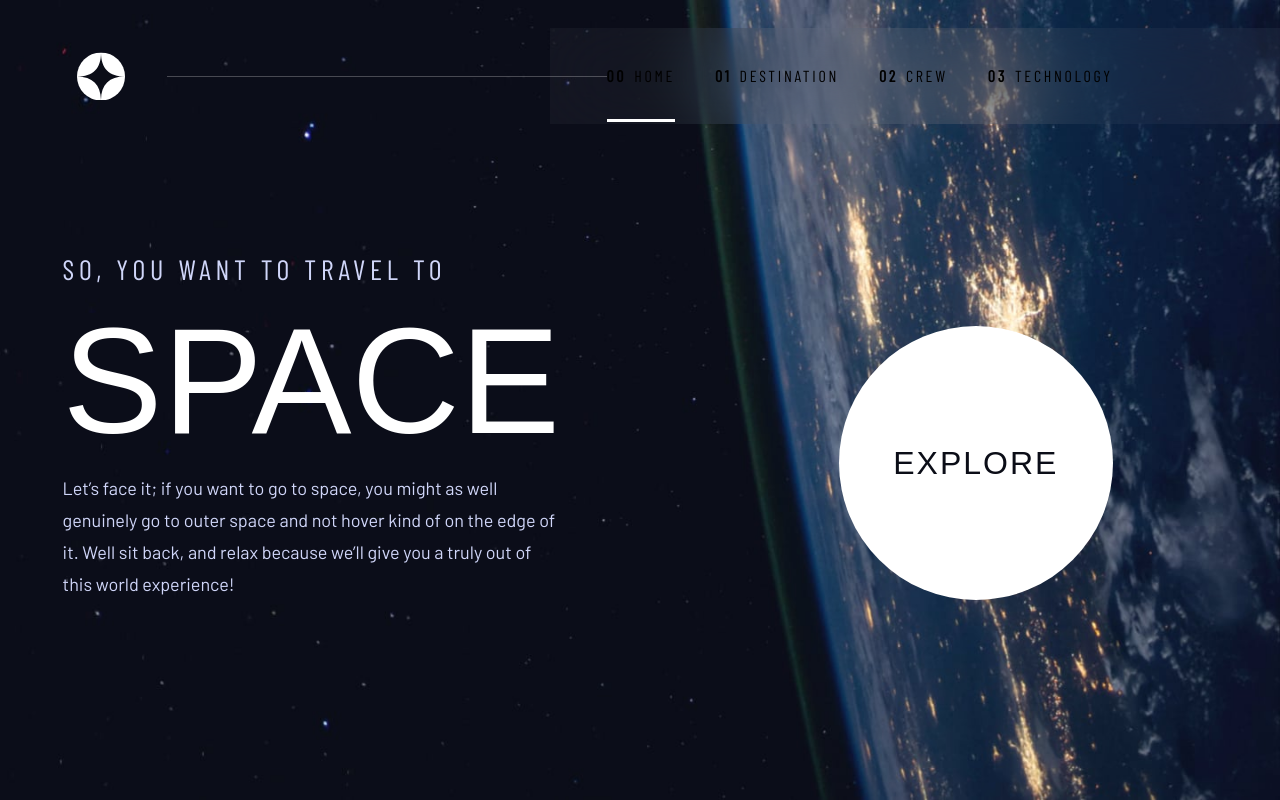
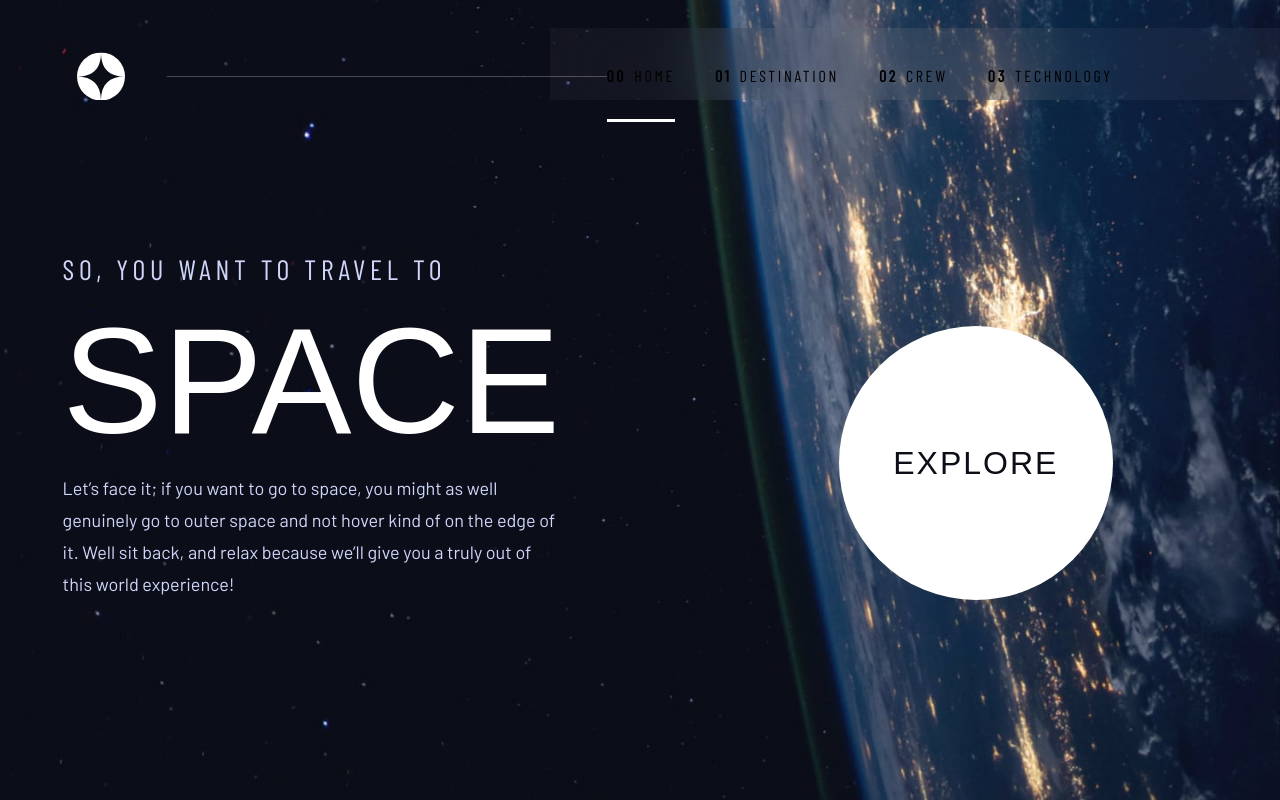
Before and after one commit to jdubcodes/fem-space-tourism, a Next.js app: page / in a window 1280 px wide. Built offline with nearby package versions, Linux system fonts and the light colour scheme; a web font is replaced by a local one.

Commit message:
Add class for mobile specific nav background

```diff
--- a/src/app/globals.css
+++ b/src/app/globals.css
@@ -3,6 +3,18 @@
 @tailwind utilities;
 
 @layer utilities {
+  .nav-bg {
+    padding: 2.25rem 6rem;
+    background: rgba(255, 255, 255, 0.04);
+    backdrop-filter: blur(40.774227142333984px);
+  }
+
+  .mobile-nav-bg {
+    padding: 3rem;
+    background: rgba(255, 255, 255, 0.04);
+    backdrop-filter: blur(40.774227142333984px);
+  }
+
   .btn-desktop {
     width: 17.125rem;
     height: 17.125rem;
@@ -102,12 +114,6 @@
     line-height: 2rem;
     color: #d0d6f9;
   }
-
-  .nav-bg {
-    padding: 3rem;
-    background: rgba(255, 255, 255, 0.04);
-    backdrop-filter: blur(40.774227142333984px);
-  }
 }
 
 * {
```
